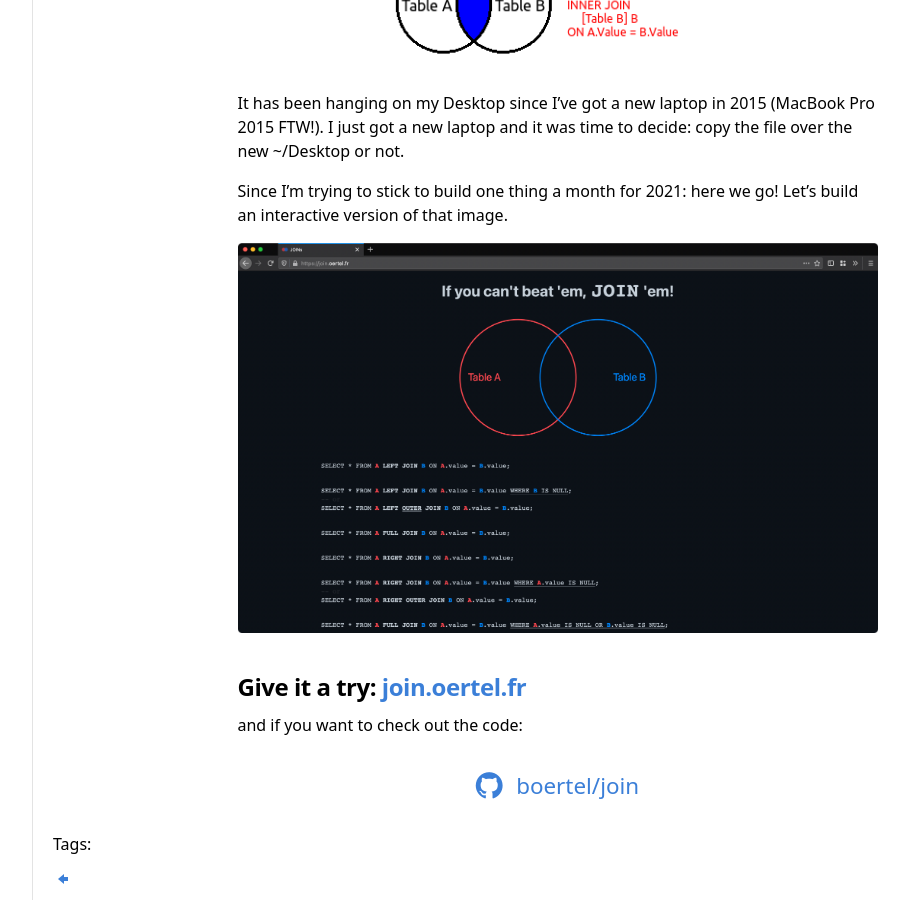
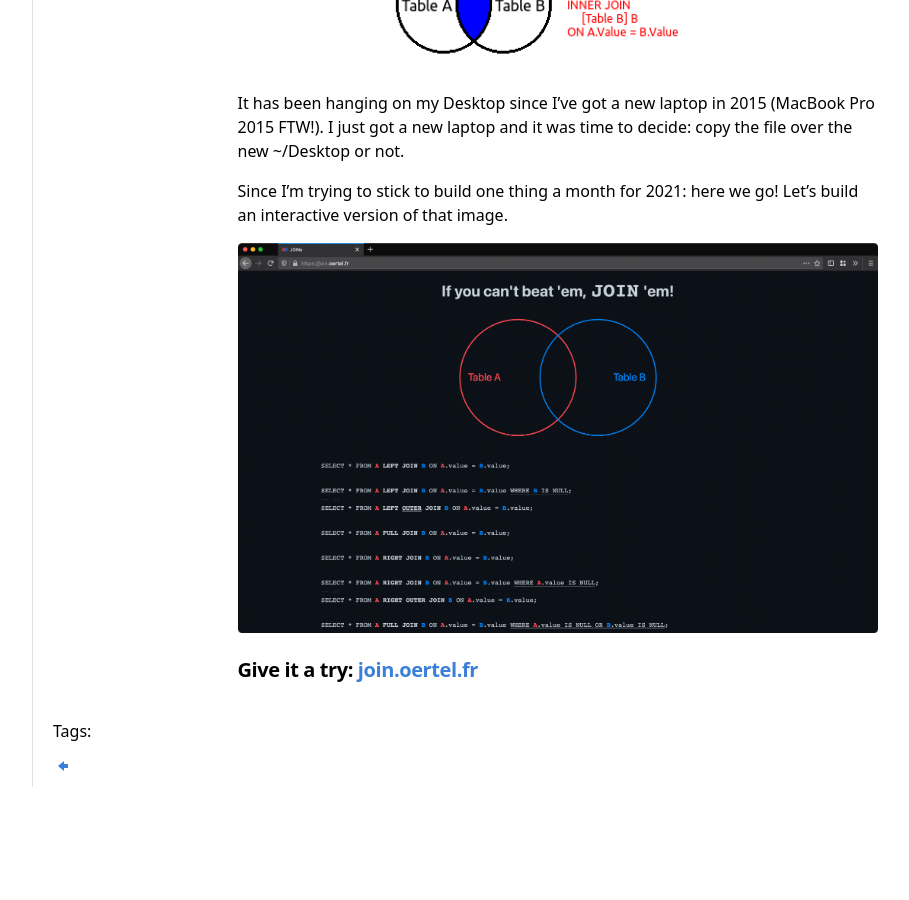
Before and after one commit to boertel/blog, a Jekyll site: the page built from _posts/2021-02-02-join.md, in a window 1280 px wide and 900 px high, scrolled down 1365 px. Shown: the whole window, without its empty margins (198-1107 px from the left). Built offline with Jekyll 4.4.1, drawn with Linux system fonts in a browser that asks for light colours; after the commit the page ends 2152 px from its top, so only the background shows below that.

```diff
--- a/_posts/2021-02-02-join.md
+++ b/_posts/2021-02-02-join.md
@@ -18,9 +18,4 @@
 ![Give it a try](/media/join/webapp.png)
 
 
-### Give it a try: [join.oertel.fr](https://join.oertel.fr)
-
-and if you want to check out the code:
-<div class="cta">
-    <a href="https://github.com/boertel/join" target="_blank"><span class="octicon octicon-mark-github"></span>boertel/join</a>
-</div>
+#### Give it a try: [join.oertel.fr](https://join.oertel.fr)
```
